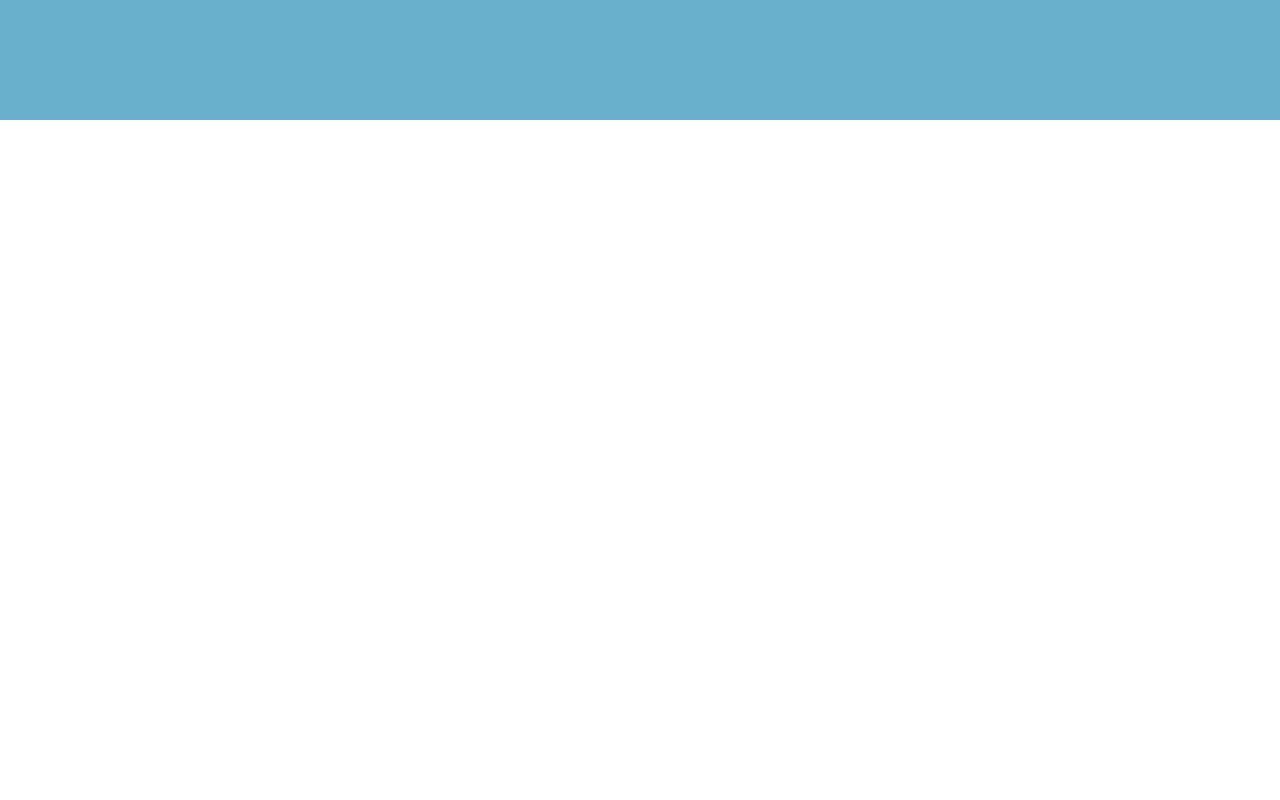
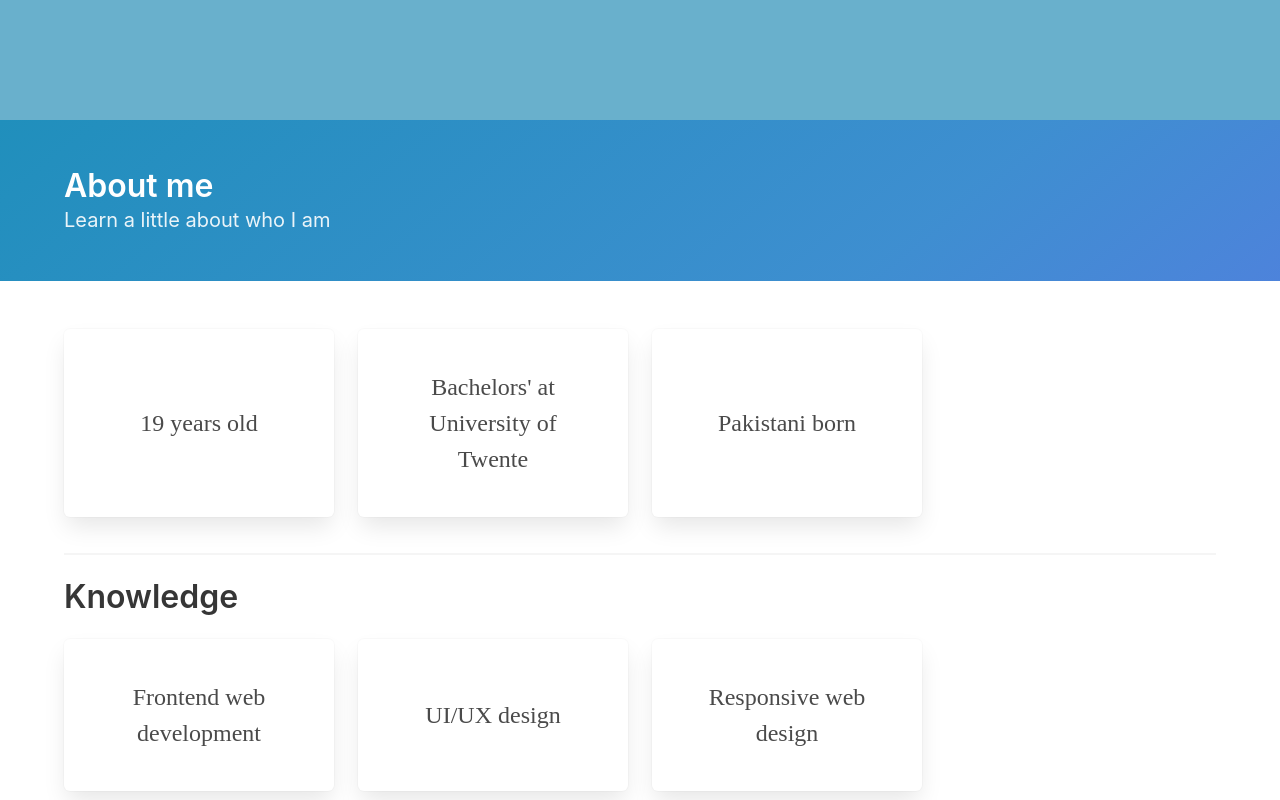
Before and after one commit to SlimShadyIAm/portfolio-vue, a Vue app: page /#/ in a window 1280 px wide. Shown: the part 680-1480 px from the top of the page. Before the commit the page ends 800 px from the top, so only its background shows below. Built offline with nearby package versions, Linux system fonts and the light colour scheme; a web font is replaced by a local one.

Commit message:
Remove separate About page, move to home

```diff
--- a/src/views/About.vue
+++ b/src/components/About.vue
@@ -1,9 +1,6 @@
 <template>
-	<div class="about">
+	<div id="about">
 		<HeroIntro title="About me" subtitle="Learn a little about who I am" kind="is-info is-bold" />
-		<section class="section">
-			<Contact />
-		</section>
 		<section class="section">
 			<Tiles />
 		</section>
@@ -13,14 +10,12 @@
 <script>
 	import HeroIntro from '@/components/HeroIntro';
 	import Tiles from '@/components/Tiles';
-	import Contact from '@/components/Contact';
 
 	export default {
 		name: 'about',
 		components: {
 			HeroIntro,
 			Tiles,
-			Contact
 		}
 	}
 </script>
--- a/src/router.js
+++ b/src/router.js
@@ -12,14 +12,6 @@ export default new Router({
       component: Home
     },
     {
-      path: '/about',
-      name: 'about',
-      // route level code-splitting
-      // this generates a separate chunk (about.[hash].js) for this route
-      // which is lazy-loaded when the route is visited.
-      component: () => import(/* webpackChunkName: "about" */ './views/About.vue')
-    },
-    {
       path: '/work',
       name: 'PastWork',
       // route level code-splitting
--- a/src/views/Home.vue
+++ b/src/views/Home.vue
@@ -1,16 +1,19 @@
 <template>
   <div class="home">
     <HeroHome />
+    <About />
   </div>
 </template>
 
 <script>
 import HeroHome from '@/components/HeroHome';
+import About from '@/components/About';
 
 export default {
   name: 'home',
   components: {
-    HeroHome
+    HeroHome,
+    About
   }
 }
 </script>
```
